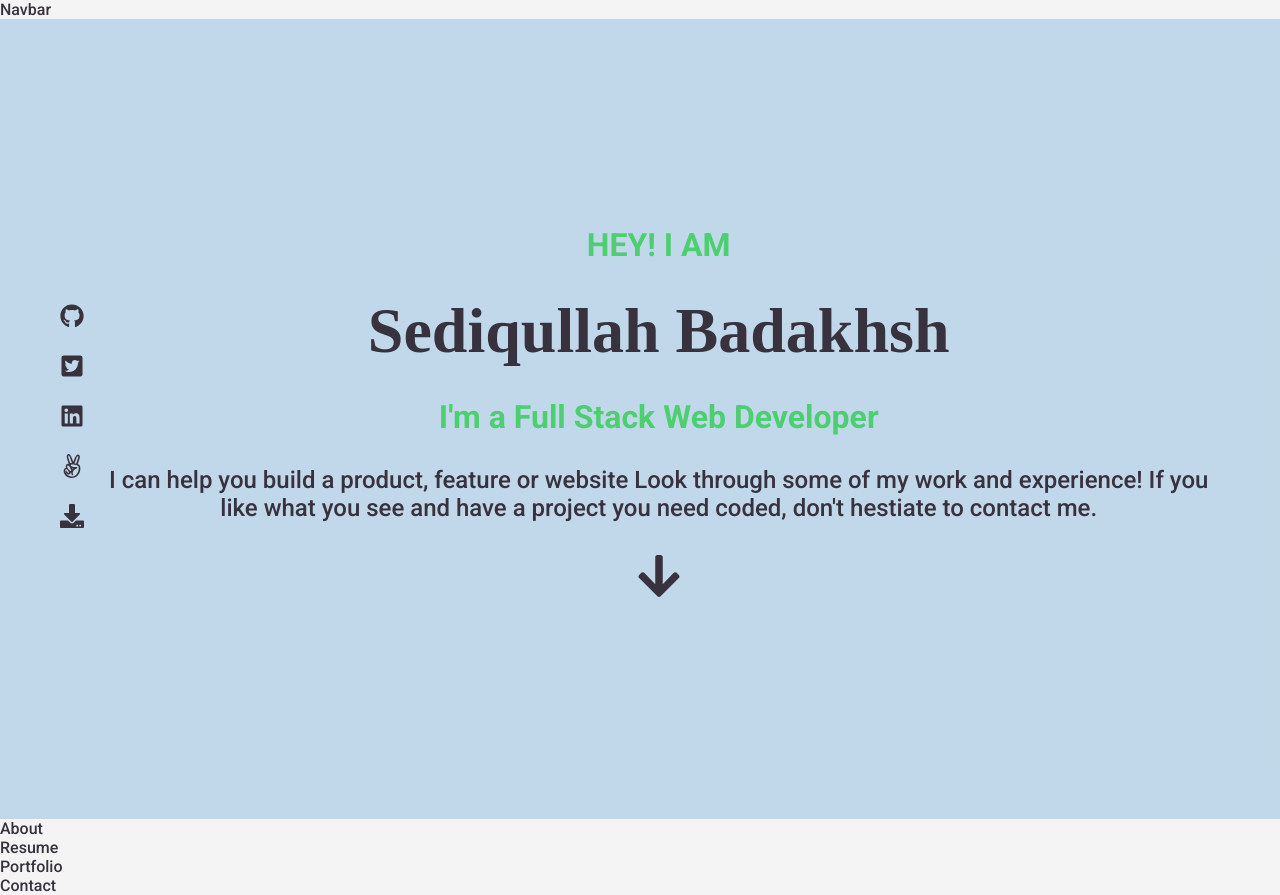
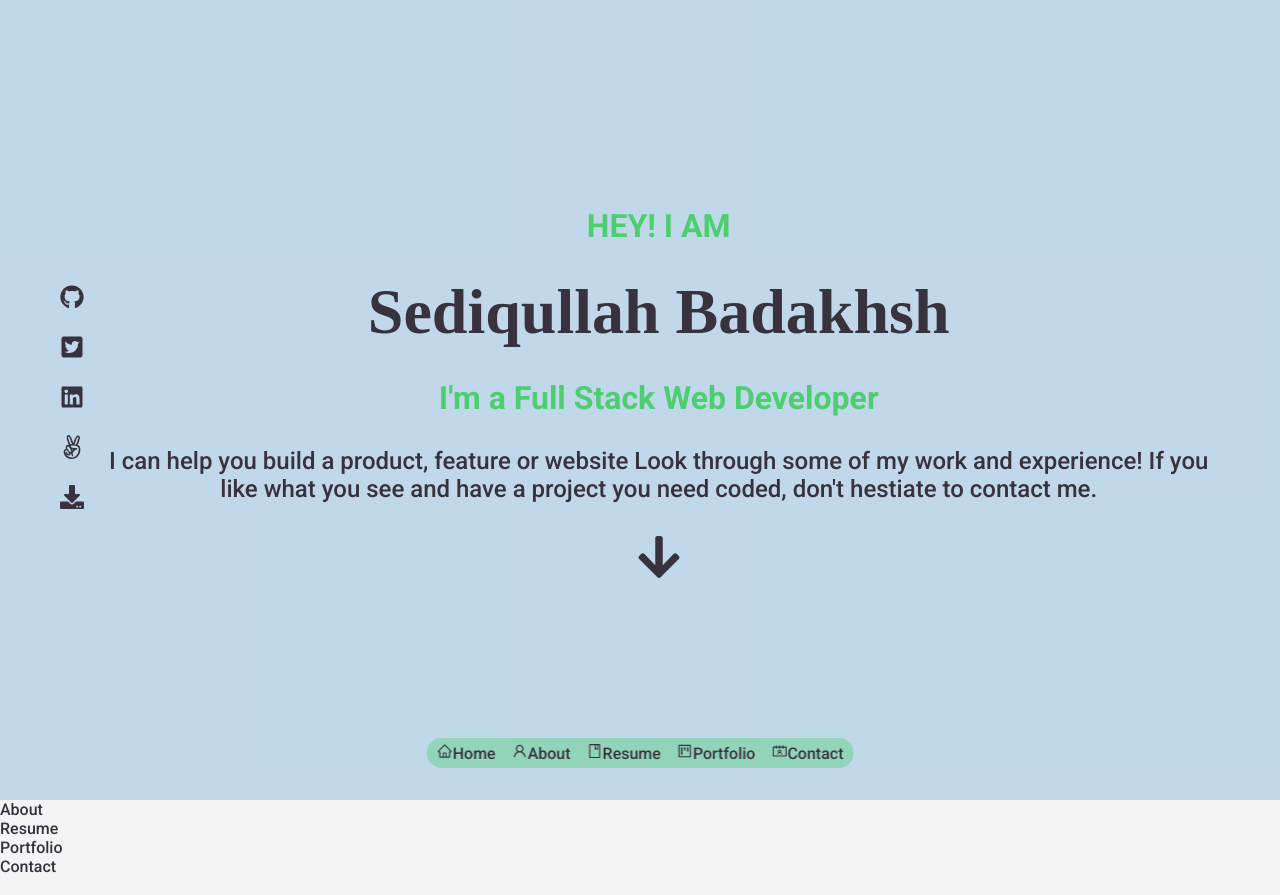
Before and after one commit to sediqullahbadakhsh/badakhsh-portfolio, a React (Create React App) app: page / in a window 1280 px wide. Built offline with nearby package versions, Linux system fonts and the light colour scheme; a web font is replaced by a local one.

Commit message:
add basic content and basic style

```diff
--- a/src/components/contact/Contact.jsx
+++ b/src/components/contact/Contact.jsx
@@ -1,7 +1,5 @@
-import React from 'react';
+import React from "react";
 
-const Contact = () => {
-  return <div>Contact</div>;
-};
+const Contact = () => <div id="contact">Contact</div>;
 
 export default Contact;
--- a/src/components/home/Home.jsx
+++ b/src/components/home/Home.jsx
@@ -38,7 +38,7 @@ const Home = () => (
         need coded, don&apos;t hestiate to contact me.
       </p>
       <p>
-        <a href="#/">
+        <a href="#about">
           <FaArrowDown />
         </a>
       </p>
--- a/src/components/navbar/Navbar.jsx
+++ b/src/components/navbar/Navbar.jsx
@@ -1,7 +1,36 @@
-import React from 'react';
+import React from "react";
+import "./Navbar.scss";
+import {
+  AiOutlineHome,
+  AiOutlineUser,
+  AiOutlineBook,
+  AiOutlineProject,
+  AiOutlineContacts,
+} from "react-icons/ai";
 
-const Navbar = () => {
-  return <div>Navbar</div>;
-};
+const Navbar = () => (
+  <nav>
+    <a href="#home">
+      <AiOutlineHome />
+      Home
+    </a>
+    <a href="#/">
+      <AiOutlineUser />
+      About
+    </a>
+    <a href="#/">
+      <AiOutlineBook />
+      Resume
+    </a>
+    <a href="#/">
+      <AiOutlineProject />
+      Portfolio
+    </a>
+    <a href="#contact">
+      <AiOutlineContacts />
+      Contact
+    </a>
+  </nav>
+);
 
 export default Navbar;
--- a/src/components/navbar/Navbar.scss
+++ b/src/components/navbar/Navbar.scss
@@ -0,0 +1,20 @@
+@import "../../App";
+
+nav {
+  display: block;
+  background: #4dce7265;
+  width: max-content;
+  height: 30px;
+  padding: 10px;
+  position: fixed;
+  left: 50%;
+  transform: translateX(-50%);
+  bottom: 2rem;
+  z-index: 2;
+  display: flex;
+  gap: 1rem;
+  border-radius: 3rem;
+  backdrop-filter: blur(15px);
+  justify-content: center;
+  align-items: center;
+}
```
